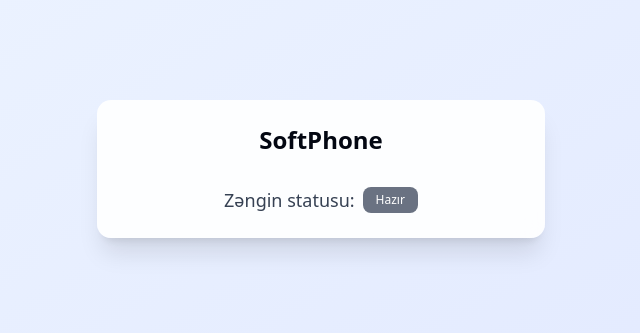
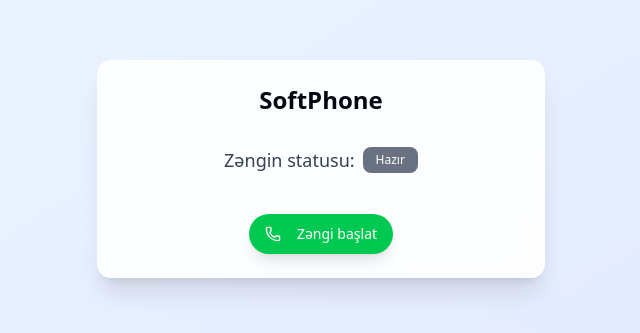
Before and after one commit to e1sndev/webrtc_task, a React (Vite) app: page / in a window 1280 px wide. Shown: the part 231-564 px from the top of the page, without its empty margins (319-959 px from the left). Built offline with nearby package versions, Linux system fonts and the light colour scheme.

Commit message:
feat: implement start call functionality

```diff
--- a/src/components/SoftPhone.tsx
+++ b/src/components/SoftPhone.tsx
@@ -1,11 +1,13 @@
 import { Badge } from "@/components/ui/badge";
+import { Button } from "@/components/ui/button";
 import { Card, CardContent, CardHeader, CardTitle } from "@/components/ui/card";
-import { Volume2 } from "lucide-react";
+import { Phone, Volume2 } from "lucide-react";
 import { useEffect, useMemo, useRef, useState } from "react";
+import { toast } from "sonner";
 import type { CallStatus } from "../types/call.type";
 
 const SoftPhone = () => {
-  const [callStatus] = useState<CallStatus>("idle");
+  const [callStatus, setCallStatus] = useState<CallStatus>("idle");
   const [callDuration, setCallDuration] = useState(0);
 
   const mediaStreamRef = useRef<MediaStream | null>(null);
@@ -51,6 +53,34 @@
     }
   }, [callStatus]);
 
+  const startCall = async () => {
+    try {
+      console.log("Starting call - requesting microphone access...");
+      setCallStatus("connecting");
+
+      const mediaStream = await navigator.mediaDevices.getUserMedia({
+        audio: {
+          echoCancellation: true,
+          noiseSuppression: true,
+          sampleRate: 44100,
+        },
+      });
+
+      console.log("Microphone access granted", mediaStream);
+      mediaStreamRef.current = mediaStream;
+
+      setTimeout(() => {
+        setCallStatus("active");
+        console.log("Call status changed to active");
+        toast.success("Zəng başladı");
+      }, 1000);
+    } catch (error) {
+      console.error("Error accessing microphone:", error);
+      setCallStatus("idle");
+      toast.error("Mikrofona çıxış əldə edilmədi");
+    }
+  };
+
   return (
     <Card className="w-full max-w-md mx-auto shadow-xl border-0 bg-white/90 backdrop-blur-sm">
       <CardHeader>
@@ -84,6 +114,19 @@
             <p className="text-sm text-green-700">Zəng davam edir</p>
           </div>
         )}
+
+        <div className="flex justify-center gap-4 mt-10">
+          {callStatus === "idle" && (
+            <Button
+              onClick={startCall}
+              size="lg"
+              className="bg-green-500 hover:bg-green-600 text-white px-6 py-3 rounded-full shadow-lg transition-all duration-200 hover:scale-105"
+            >
+              <Phone className="h-5 w-5 mr-2" />
+              Zəngi başlat
+            </Button>
+          )}
+        </div>
       </CardContent>
     </Card>
   );
--- a/src/components/ui/button.tsx
+++ b/src/components/ui/button.tsx
@@ -5,7 +5,7 @@
 import { cn } from "@/lib/utils";
 
 const buttonVariants = cva(
-  "inline-flex items-center justify-center gap-2 whitespace-nowrap rounded-md text-sm font-medium transition-all disabled:pointer-events-none disabled:opacity-50 [&_svg]:pointer-events-none [&_svg:not([class*='size-'])]:size-4 shrink-0 [&_svg]:shrink-0 outline-none focus-visible:border-ring focus-visible:ring-ring/50 focus-visible:ring-[3px] aria-invalid:ring-destructive/20 dark:aria-invalid:ring-destructive/40 aria-invalid:border-destructive",
+  "inline-flex items-center justify-center gap-2 whitespace-nowrap rounded-md text-sm font-medium cursor-pointer transition-all disabled:pointer-events-none disabled:opacity-50 [&_svg]:pointer-events-none [&_svg:not([class*='size-'])]:size-4 shrink-0 [&_svg]:shrink-0 outline-none focus-visible:border-ring focus-visible:ring-ring/50 focus-visible:ring-[3px] aria-invalid:ring-destructive/20 dark:aria-invalid:ring-destructive/40 aria-invalid:border-destructive",
   {
     variants: {
       variant: {
```
